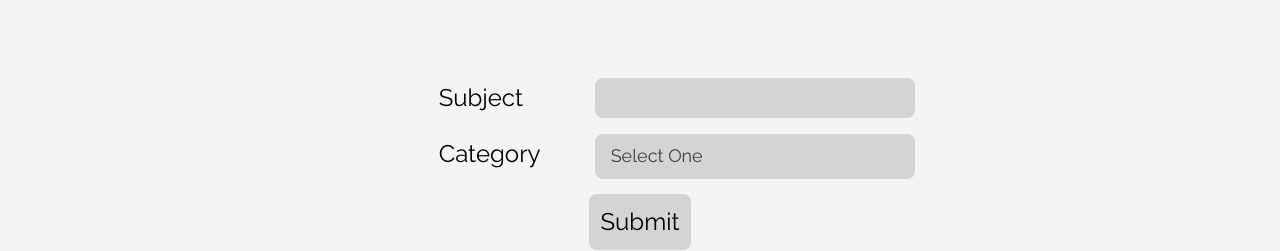
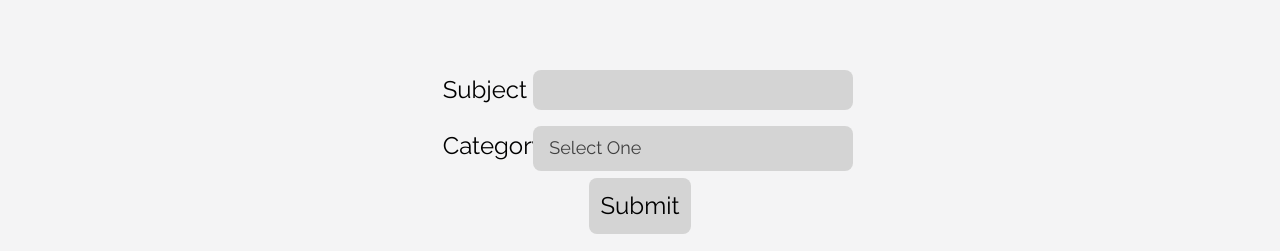
Before and after one commit to Spelunking-Studios/The-Caverns-Website, a Next.js app: page /feedback in a window 1280 px wide. Shown: the part 194-445 px from the top of the page. Built offline with nearby package versions, Linux system fonts and the light colour scheme.

Commit message:
fixed more feeback dropdown stuff

```diff
--- a/pages/feedback.js
+++ b/pages/feedback.js
@@ -45,7 +45,7 @@ export default function Feedback(props) {
     }
     const loadSuggestionText = () => {
         setFc(
-            <textarea placeholder="Enter description" className="rounded-lg p-3 outline-none text-black dark:text-white bg-neutral-300 dark:bg-neutral-600 w-full mx-auto my-5 resize-none" name="content" onInput={setFormContent}></textarea>
+            <textarea placeholder="Enter description" className="rounded-lg p-3 outline-none text-black dark:text-white bg-neutral-300 dark:bg-neutral-600 w-full mx-auto mt-8 mb-6 resize-none" name="content" onInput={setFormContent}></textarea>
         )
     }
     return (
@@ -60,18 +60,22 @@ export default function Feedback(props) {
                 </header>
                 <main className="flex-grow w-full mx-auto min-h-full">
                     <form method="GET" action="https://project.the-caverns.repl.co/api/feedback.php" className=" border-neutral-300 dark:border-neutral-600 w-1/3 mx-auto rounded">
-                        <fieldset className="grid grid-cols-4 p-2 mx-auto">
-                            <label className="text-2xl p-1">Subject</label>
-                            <input type="text" name="title" required className="absolute ml-40 px-3 w-1/4 rounded-lg col-span-3 h-10 p-2 text-left bg-neutral-300 dark:bg-neutral-600 outline-none focus:border-4 focus:border-neutral-400 focus:dark:border-neutral-500" />
+                        <fieldset className="grid grid-cols-4 mb-4">
+                            <label className="text-2xl p-1 ml-3">Subject</label>
+                            <div className="col-span-3">
+                            <input type="text" name="title" required className="fixed px-3 w-1/4 rounded-lg col-span-3 h-10 p-2 text-left bg-neutral-300 dark:bg-neutral-600 outline-none focus:border-4 focus:border-neutral-400 focus:dark:border-neutral-500" />
+                            </div>
                         </fieldset>
-                        <fieldset className="grid grid-cols-4 p-2 mx-auto">
-                            <label className="text-2xl p-1">Category</label>
-                            <div id="dropdown" class={`absolute ${dropdownStyles.dropdown} ml-40 bg-neutral-300 dark:bg-neutral-600 rounded-lg px-3 dark:text-gray-200 dark:text-neutral-300 text-neutral-700 w-1/4 col-span-3 p-0`} active={"" + dropdownActive}>
+                        <fieldset className="grid grid-cols-4">
+                            <label className="text-2xl p-1 ml-3">Category</label>
+                            <div className="col-span-3">
+                            <div id="dropdown" class={`fixed ${dropdownStyles.dropdown} bg-neutral-300 dark:bg-neutral-600 rounded-lg px-3 dark:text-gray-200 dark:text-neutral-300 text-neutral-700 w-1/4 col-span-3 p-0`} active={"" + dropdownActive}>
                                 <p className="text-lg transition ease-in-out duration-100 p-1 leading-loose hover:cursor-pointer select-none rounded-none" onClick={dropdownClick}>{category}</p>
                                 <ul className="w-full pl-3 pr-3" aria-labelledby="dropdownMenu">
                                     <p className="text-lg transition ease-in-out duration-100 p-1 hover:text-sky-500 dark:hover:text-sky-400 leading-loose hover:cursor-pointer" onClick={dropdownClickBug}>Bug</p>
                                     <p className="text-lg transition ease-in-out duration-100 p-1 hover:text-sky-500 dark:hover:text-sky-400 leading-loose hover:cursor-pointer" onClick={dropdownClickSuggestion}>Suggestion</p>
                                 </ul>
+                            </div>
                             </div>
                         </fieldset>
                         {fc}
```
